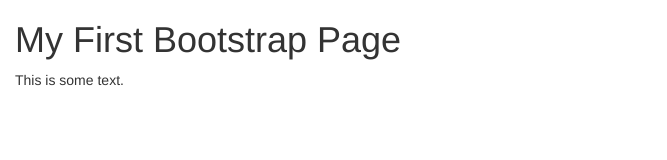
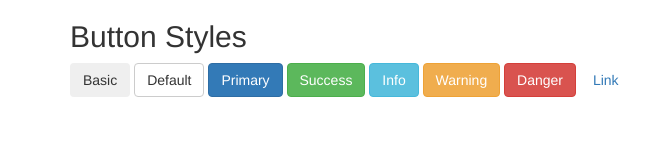
Before and after one commit to MontablesdeLeon/MontablesdeLeon.github.io, a plain HTML site: page index.html in a window 1280 px wide. Shown: the whole page, without its empty margins (0-667 px from the left). Drawn offline with nearby package versions, Linux system fonts and the light colour scheme.

Commit message:
pruebaBostr

```diff
--- a/index.html
+++ b/index.html
@@ -5,14 +5,21 @@
   <meta charset="utf-8">
   <meta name="viewport" content="width=device-width, initial-scale=1">
   <link rel="stylesheet" href="https://maxcdn.bootstrapcdn.com/bootstrap/3.3.7/css/bootstrap.min.css">
-  <script src="https://ajax.googleapis.com/ajax/libs/jquery/3.2.0/jquery.min.js"></script>
+  <script src="https://ajax.googleapis.com/ajax/libs/jquery/3.2.1/jquery.min.js"></script>
   <script src="https://maxcdn.bootstrapcdn.com/bootstrap/3.3.7/js/bootstrap.min.js"></script>
 </head>
 <body>
 
-<div class="container-fluid">
-  <h1>My First Bootstrap Page</h1>
-  <p>This is some text.</p>
+<div class="container">
+  <h2>Button Styles</h2>
+  <button type="button" class="btn">Basic</button>
+  <button type="button" class="btn btn-default">Default</button>
+  <button type="button" class="btn btn-primary">Primary</button>
+  <button type="button" class="btn btn-success">Success</button>
+  <button type="button" class="btn btn-info">Info</button>
+  <button type="button" class="btn btn-warning">Warning</button>
+  <button type="button" class="btn btn-danger">Danger</button>
+  <button type="button" class="btn btn-link">Link</button>
 </div>
 
 </body>
```
Also changed, not shown: 1 other file.
